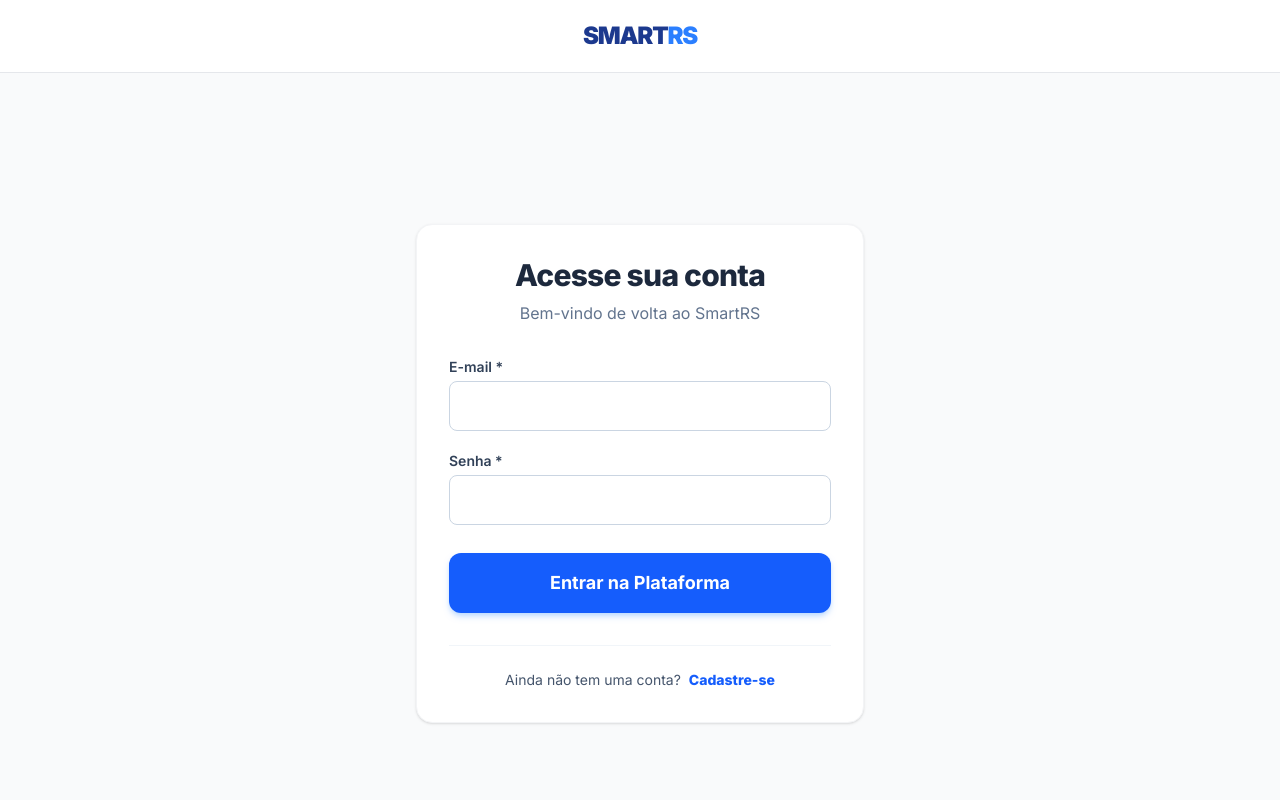
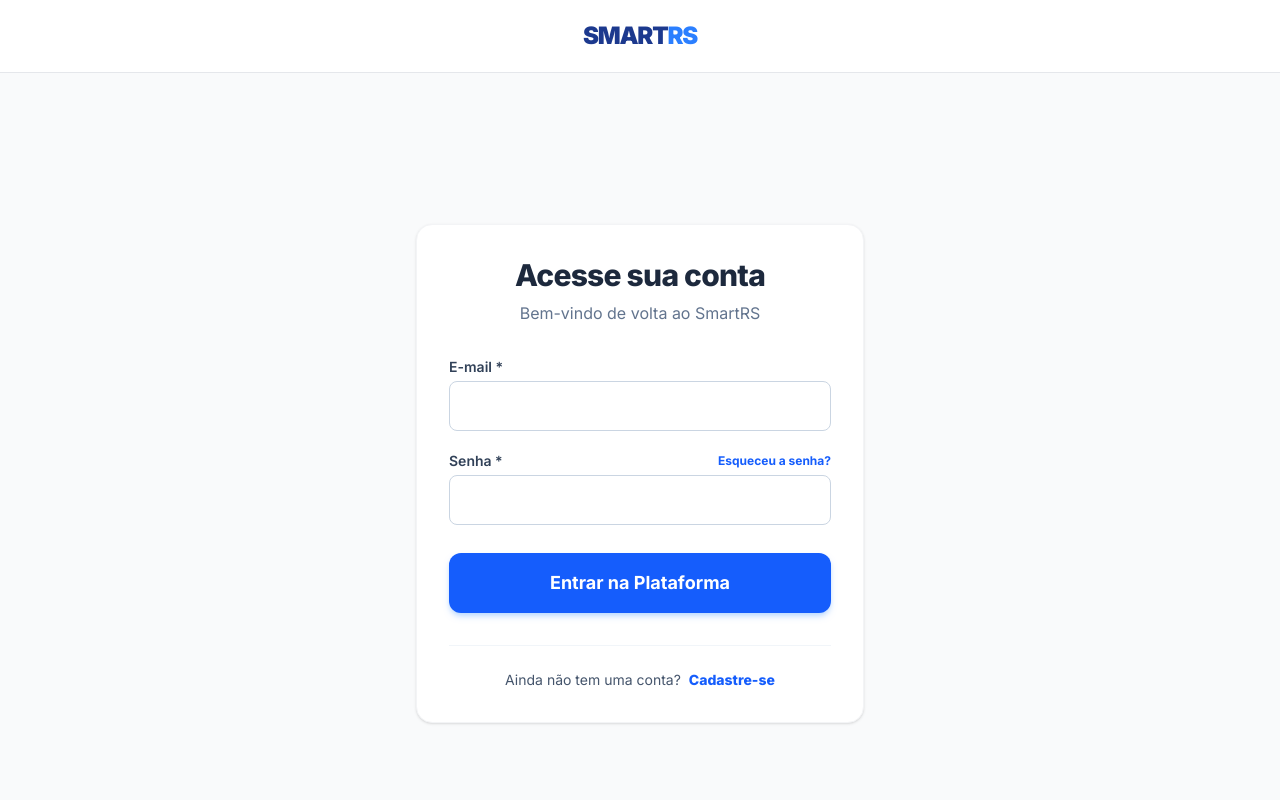
Before and after one commit to leoayres/smartrs-web, a Next.js app: page /login in a window 1280 px wide. Shown: the top 800 px of the page. Built offline with nearby package versions, Linux system fonts and the light colour scheme; no server answers.

Commit message:
Enhance login page with password recovery link
Added a link for password recovery in the login form and improved error messages for better user experience.

```diff
--- a/app/login/page.tsx
+++ b/app/login/page.tsx
@@ -3,6 +3,7 @@
 import { useState } from "react";
 import { createClient } from "@supabase/supabase-js";
 import { useRouter } from "next/navigation";
+import Link from "next/link"; // Adicionado para o link de recuperar senha
 
 const supabase = createClient(
   process.env.NEXT_PUBLIC_SUPABASE_URL!,
@@ -54,11 +55,12 @@ export default function Login() {
         const { data, error } = await supabase.auth.signInWithPassword({ email, password });
 
         if (error) {
-          setShowResend(true);
+          // SEPARAÇÃO CLARA DE ERROS PARA MELHOR UX
           if (error.message.toLowerCase().includes("email not confirmed")) {
+            setShowResend(true);
             throw new Error("Seu e-mail ainda não foi confirmado. Verifique sua caixa de entrada (ou lixeira/spam).");
           } else if (error.message.toLowerCase().includes("invalid login credentials")) {
-            throw new Error("Credenciais inválidas. Se você acabou de se cadastrar, não esqueça de confirmar o link enviado para o seu e-mail.");
+            throw new Error("E-mail ou senha incorretos.");
           } else {
             throw new Error("Erro de acesso. Verifique seus dados e tente novamente.");
           }
@@ -67,10 +69,7 @@ export default function Login() {
         if (data.session) {
           const userId = data.session.user.id;
 
-          // ==========================================
-          // NOVO: O "CAÇA-FANTASMAS"
-          // Garante que o usuário tem ficha na tabela principal
-          // ==========================================
+          // O "CAÇA-FANTASMAS"
           const { data: userCheck, error: checkError } = await supabase
             .from("usuarios")
             .select("id")
@@ -78,11 +77,10 @@ export default function Login() {
             .maybeSingle();
 
           if (!userCheck) {
-            await supabase.auth.signOut(); // Desloga o fantasma na força
+            await supabase.auth.signOut();
             throw new Error("Falha de sincronização. Sua conta não foi gerada corretamente no banco de dados. Contate o suporte.");
           }
 
-          // Se passou pelo caça-fantasmas, continua o roteamento normal
           try {
             const resposta = await fetch(`https://smartrs.onrender.com/laudos/meus/${userId}`);
             if (resposta.ok) {
@@ -113,12 +111,7 @@ export default function Login() {
           email,
           password,
           options: {
-            data: {
-              nome: nome,
-              cpf: cpf,
-              whatsapp: whatsapp,
-              creci: creci
-            }
+            data: { nome, cpf, whatsapp, creci }
           }
         });
 
@@ -176,7 +169,15 @@ export default function Login() {
             </div>
 
             <div>
-              <label className="block text-sm font-semibold text-slate-700 mb-1">Senha *</label>
+              <div className="flex justify-between items-center mb-1">
+                <label className="block text-sm font-semibold text-slate-700">Senha *</label>
+                {/* LINK RECUPERAR SENHA SÓ APARECE NO LOGIN */}
+                {isLogin && (
+                  <Link href="/recuperar-senha" className="text-xs font-bold text-blue-600 hover:text-blue-800 transition-colors">
+                    Esqueceu a senha?
+                  </Link>
+                )}
+              </div>
               <input type="password" value={password} onChange={(e) => setPassword(e.target.value)} className="w-full p-3 border border-slate-300 rounded-lg focus:ring-2 focus:ring-blue-500 outline-none" required minLength={6} />
             </div>
           </div>
@@ -187,17 +188,14 @@ export default function Login() {
                 <label className="block text-sm font-semibold text-slate-700 mb-1">Nome Completo / Exibição *</label>
                 <input type="text" value={nome} onChange={(e) => setNome(e.target.value)} placeholder="Ex: João da Silva" className="w-full p-3 border border-slate-300 rounded-lg focus:ring-2 focus:ring-blue-500 outline-none" required={!isLogin} />
               </div>
-
               <div>
                 <label className="block text-sm font-semibold text-slate-700 mb-1">CPF *</label>
                 <input type="text" value={cpf} onChange={(e) => setCpf(formatarCPF(e.target.value))} placeholder="000.000.000-00" className="w-full p-3 border border-slate-300 rounded-lg focus:ring-2 focus:ring-blue-500 outline-none" required={!isLogin} />
               </div>
-
               <div>
                 <label className="block text-sm font-semibold text-slate-700 mb-1">WhatsApp *</label>
                 <input type="text" value={whatsapp} onChange={(e) => setWhatsapp(formatarWhatsApp(e.target.value))} placeholder="(00) 00000-0000" className="w-full p-3 border border-slate-300 rounded-lg focus:ring-2 focus:ring-blue-500 outline-none" required={!isLogin} />
               </div>
-
               <div className="md:col-span-2">
                 <label className="block text-sm font-semibold text-slate-700 mb-1">CRECI <span className="text-slate-400 font-normal">(Opcional)</span></label>
                 <input type="text" value={creci} onChange={(e) => setCreci(e.target.value)} placeholder="Ex: 12345-F" className="w-full p-3 border border-slate-300 rounded-lg focus:ring-2 focus:ring-blue-500 outline-none" />
```
